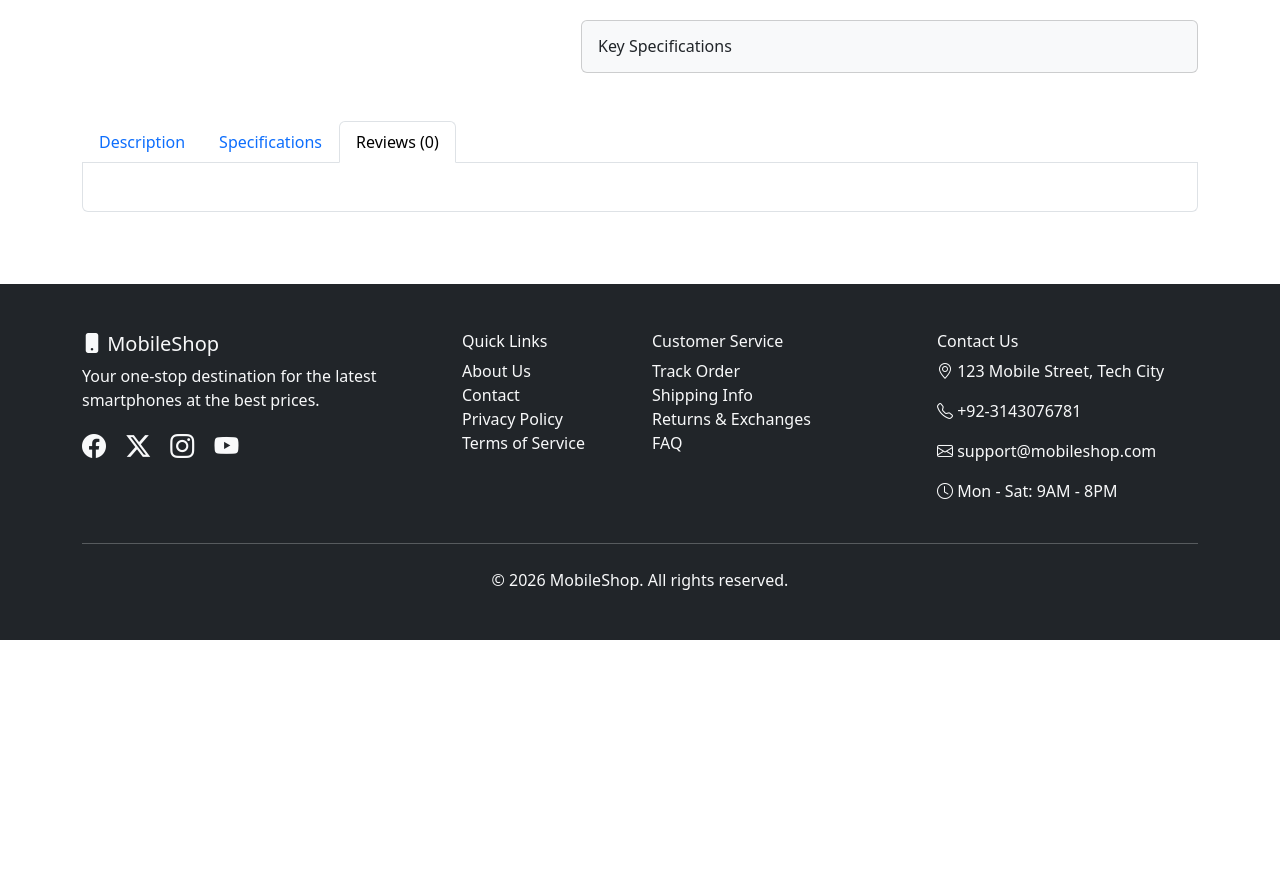
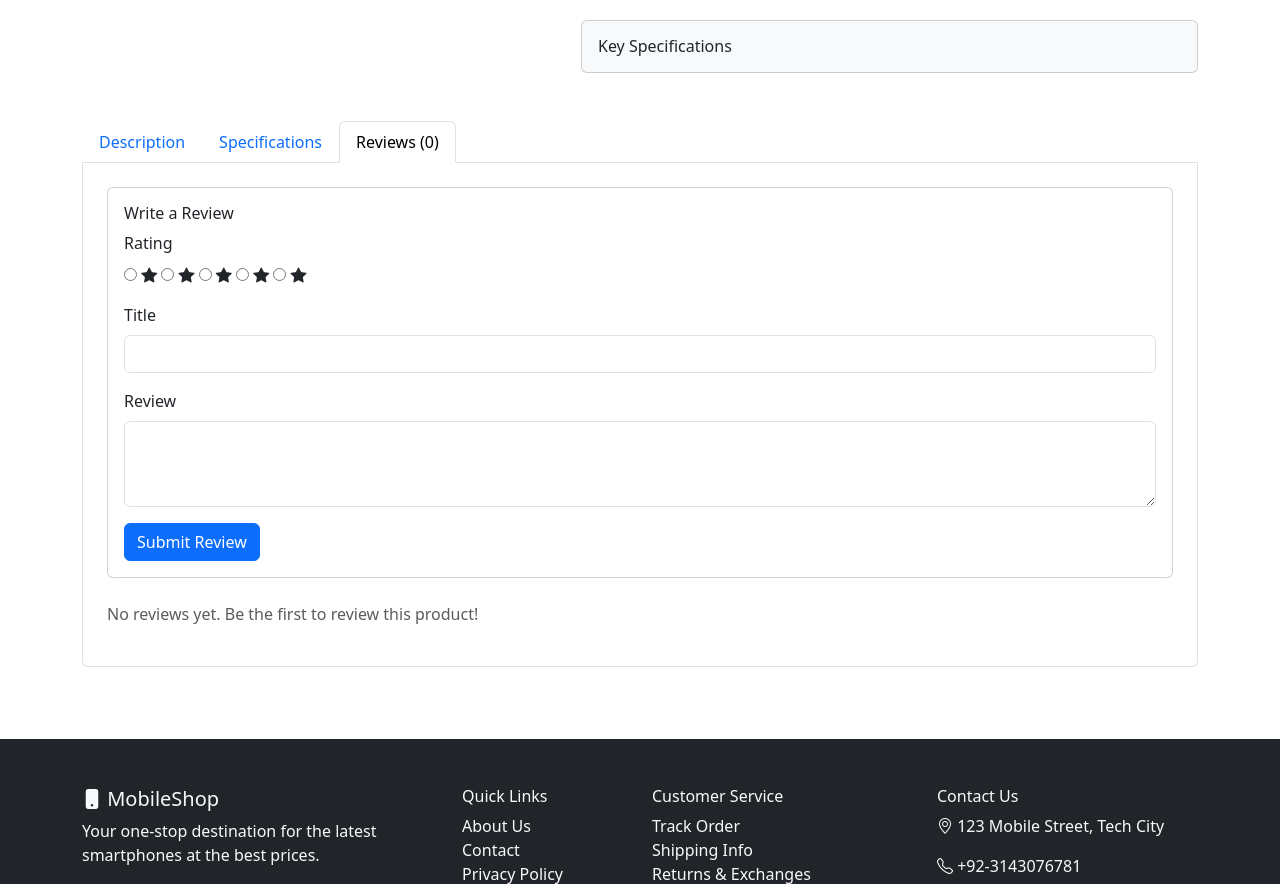
Before and after one commit to eieilin-coding/MobileShop, an ASP.NET Core app: template Views/Products/Details.cshtml in a window 1280 px wide, after a click that opens the changed part. Shown: the part 324-1208 px from the top of the page. Before the commit the page ends 964 px from the top, so only its background shows below. Run offline with ASP.NET Core 8, Linux system fonts and the light colour scheme; the template is opened without the code that fills it, so the values that code supplies are empty; the visitor is signed in with stand-in values (Sample User, id 1); data comes from the database, SQL or seed files in the repository; some libraries are stand-ins or nearby versions.

Commit message:
add review feature

```diff
--- a/Views/Products/Details.cshtml
+++ b/Views/Products/Details.cshtml
@@ -174,25 +174,6 @@
                     @if (Model.Product.Specifications.Any())
                     {
                         var groupedSpecs = Model.Product.Specifications.GroupBy(s => s.GroupName).ToList();
-                        @* Console.WriteLine("========== PRODUCT SPECIFICATIONS ==========");
-
-                        Console.WriteLine($"Total Specifications: {Model.Product.Specifications.Count()}");
-
-                        Console.WriteLine($"Total Groups: {groupedSpecs.Count}");
-
-                        foreach (var group in groupedSpecs)
-                        {
-                        //IGrouping<TKey, TElement>
-                            Console.WriteLine($"Group Name: {group.Key}");
-
-                            foreach (var spec in group)
-                            {
-                                Console.WriteLine($"Name: {spec.Name}");
-                                Console.WriteLine($"Value: {spec.Value}");
-                            }
-
-                            Console.WriteLine("--------------------------------");
-                        } *@
 
                         foreach (var group in groupedSpecs)
                         {
@@ -209,6 +190,82 @@
                                 </tbody>
                             </table>
                         }
+                    }
+                </div>
+
+                <!-- Reviews -->
+                <div class="tab-pane fade" id="reviews">
+                    @if (User.Identity?.IsAuthenticated == true)
+                    {
+                        <div class="card mb-4">
+                            <div class="card-body">
+                                <h6>Write a Review</h6>
+                                <form asp-action="AddReview" method="post">
+                                    <input type="hidden" name="productId" value="@Model.Product.Id" />
+                                    <div class="mb-3">
+                                        <label class="form-label">Rating</label>
+                                        <div class="star-rating">
+                                            @for (int i = 1; i <= 5; i++)
+                                            {
+                                                <input type="radio" name="Rating" value="@i" id="star@i" required />
+                                                <label for="star@i"><i class="bi bi-star-fill"></i></label>
+                                            }
+                                        </div>
+                                    </div>
+                                    <div class="mb-3">
+                                        <label class="form-label">Title</label>
+                                        <input type="text" name="Title" class="form-control" maxlength="100" />
+                                    </div>
+                                    <div class="mb-3">
+                                        <label class="form-label">Review</label>
+                                        <textarea name="Comment" class="form-control" rows="3" maxlength="1000"></textarea>
+                                    </div>
+                                    <button type="submit" class="btn btn-primary">Submit Review</button>
+                                </form>
+                            </div>
+                        </div>
+                    }
+                    else
+                    {
+                        <div class="alert alert-info">
+                            Please <a asp-controller="Account" asp-action="Login">login</a> to write a review.
+                        </div>
+                    }
+
+                    @if (Model.Product.Reviews.Any())
+                    {
+                        @foreach (var review in Model.Product.Reviews.Where(r => r.IsApproved).OrderByDescending(r => r.CreatedAt))
+                        {
+                            <div class="card mb-3">
+                                <div class="card-body">
+                                    <div class="d-flex justify-content-between">
+                                        <div>
+                                            <h6 class="mb-1">@review.User?.FullName</h6>
+                                            <div class="text-warning">
+                                                @for (int i = 1; i <= 5; i++)
+                                                {
+                                                    <i class="bi @(i <= review.Rating ? "bi-star-fill" : "bi-star")"></i>
+                                                }
+                                            </div>
+                                        </div>
+                                        <small class="text-muted">@review.CreatedAt.ToString("MMM dd, yyyy")</small>
+                                    </div>
+                                    @if (!string.IsNullOrEmpty(review.Title))
+                                    {
+                                        <h6 class="mt-2">@review.Title</h6>
+                                    }
+                                    <p class="mb-0">@review.Comment</p>
+                                    @if (review.IsVerifiedPurchase)
+                                    {
+                                        <span class="badge bg-success mt-2"><i class="bi bi-check-circle"></i> Verified Purchase</span>
+                                    }
+                                </div>
+                            </div>
+                        }
+                    }
+                    else
+                    {
+                        <p class="text-muted">No reviews yet. Be the first to review this product!</p>
                     }
                 </div>
             </div>
```
Also changed, not shown: Controllers/ProductsController.cs (+38 -1 lines), Services/IProductService.cs (+22 -1 lines), ViewModels/ReviewViewModel.cs (added, +17 -0 lines).
